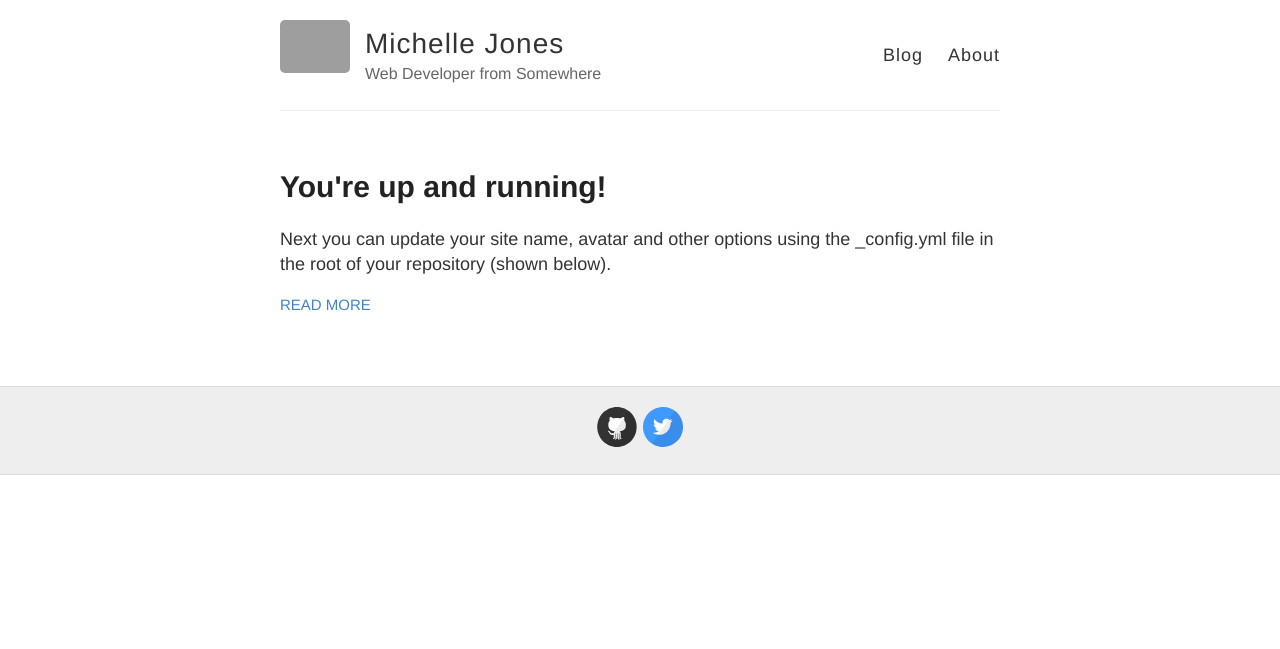
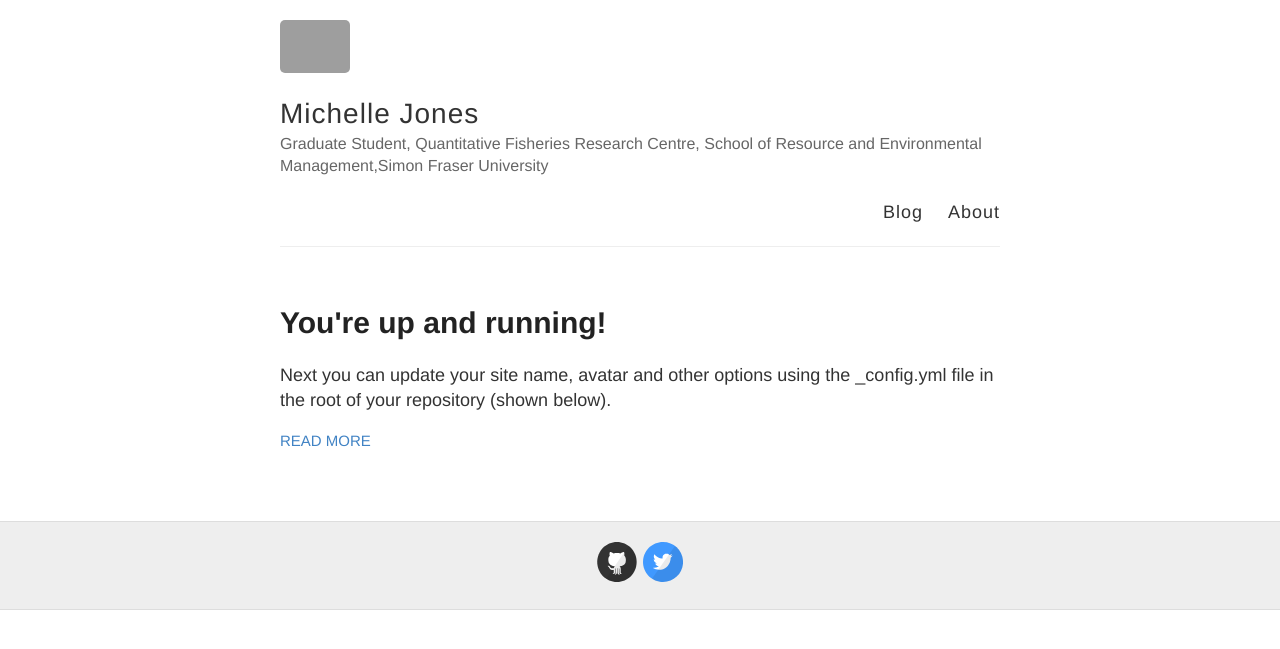
Before and after one commit to mkj10/mkj10.github.io, a Jekyll site: the page built from index.html, in a window 1280 px wide. Shown: the top 649 px of the page. Built offline with Jekyll 4.4.1, drawn with Linux system fonts in a browser that asks for light colours; grey boxes are pictures that could not be loaded.

Commit message:
added description

```diff
--- a/_config.yml
+++ b/_config.yml
@@ -6,7 +6,7 @@
 name: Michelle Jones
 
 # Short bio or description (displayed in the header)
-description: Web Developer from Somewhere
+description: Graduate Student, Quantitative Fisheries Research Centre, School of Resource and Environmental Management,Simon Fraser University
 
 # URL of your avatar or profile pic (you could use your GitHub profile pic)
 avatar: https://raw.githubusercontent.com/barryclark/jekyll-now/master/images/jekyll-logo.png
```
